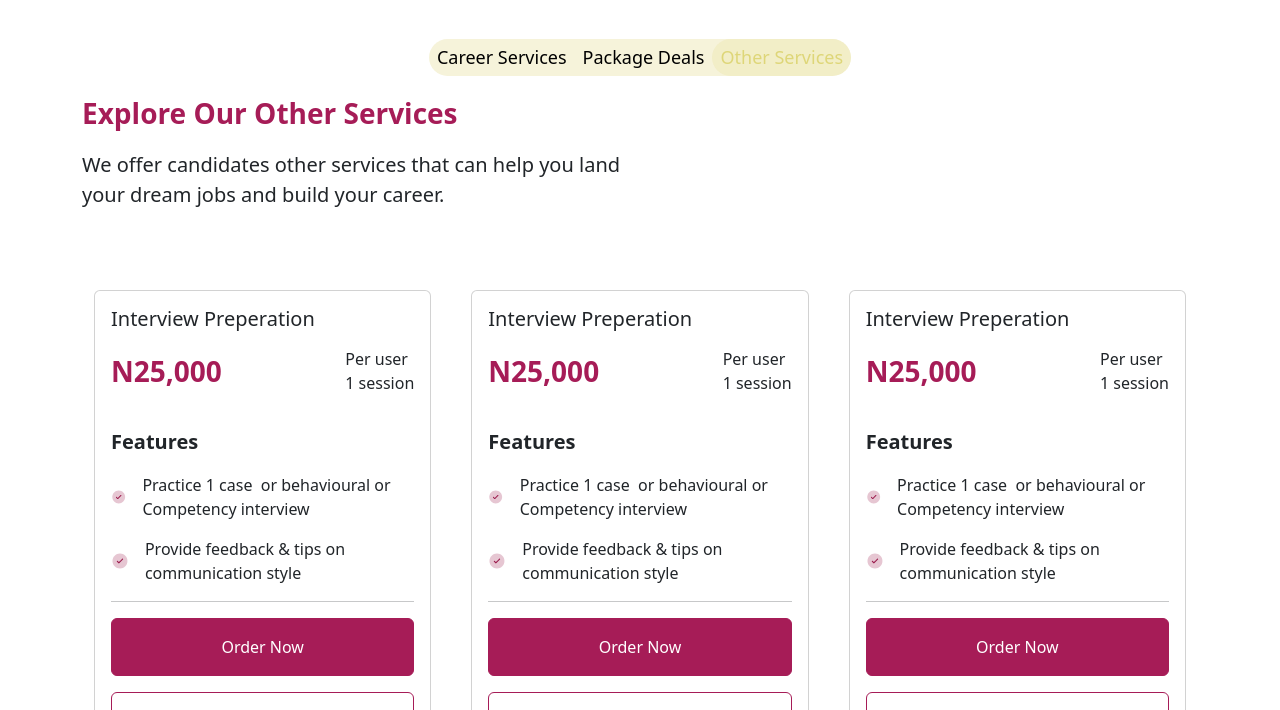
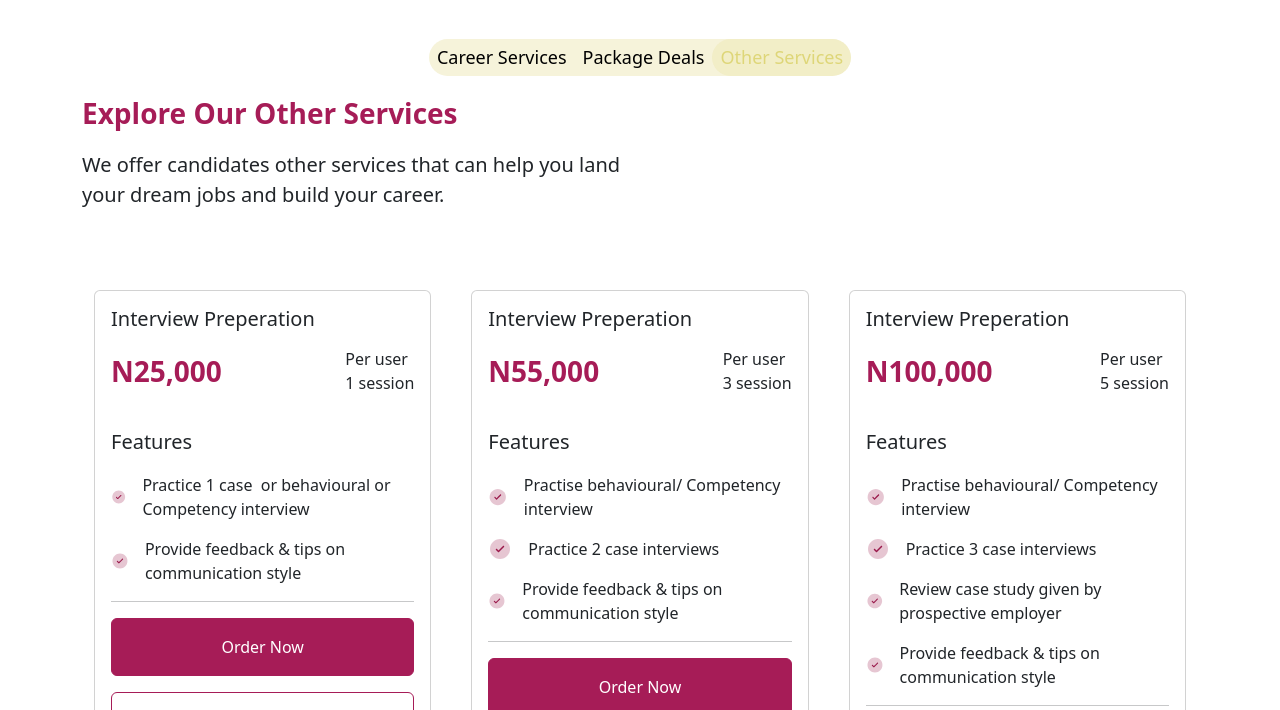
Before and after one commit to so2emma/TheCVRoom, a website: page services.html in a window 1280 px wide. Shown: the part 90-800 px from the top of the page. Drawn offline with nearby package versions, Linux system fonts and the light colour scheme.

Commit message:
little touches

```diff
--- a/sass/_checkout.scss
+++ b/sass/_checkout.scss
@@ -76,9 +76,9 @@ $primary: rgb(166, 28, 87);
   /* border-radius: 0.35rem; */
   /* padding: 1.5rem; */
 // }
-.form{
+// .form{
 
-}
+// }
 
 .form-step {
   display: none;
--- a/services.html
+++ b/services.html
@@ -5,11 +5,9 @@
     <meta charset="UTF-8" />
     <meta name="viewport" content="width=device-width, initial-scale=1.0" />
     <title>Document</title>
-
     <link href="https://cdn.jsdelivr.net/npm/bootstrap@5.3.3/dist/css/bootstrap.min.css" rel="stylesheet"
         integrity="sha384-QWTKZyjpPEjISv5WaRU9OFeRpok6YctnYmDr5pNlyT2bRjXh0JMhjY6hW+ALEwIH" crossorigin="anonymous">
     <link rel="stylesheet" href="css/main.css" />
-
 </head>
 
 <body>
@@ -75,23 +73,35 @@
                             <div class="card-body">
                                 <h5 class="card-title">Interview Preperation</h5>
                                 <span class="d-flex justify-content-between align-items-center my-3">
-                                <p class="fw-bold text-primary fs-3">N25,000</p> <p>Per user <br> 1 session</p>
+                                    <p class="fw-bold text-primary fs-3">N25,000</p>
+                                    <p>Per user <br> 1 session</p>
                                 </span>
                                 <span>
-                                <p class="fw-bold lead">Features</p>
+                                    <p class="fw-medium lead">Features</p>
                                     <span class="d-flex justify-content-between align-items-center mb-3">
-                                    <svg width="24" height="24" viewBox="0 0 24 24" fill="none" xmlns="http://www.w3.org/2000/svg">
-                                        <path opacity="0.5" d="M22 12C22 17.5228 17.5228 22 12 22C6.47715 22 2 17.5228 2 12C2 6.47715 6.47715 2 12 2C17.5228 2 22 6.47715 22 12Z" fill="#9A1A4B" fill-opacity="0.5"/>
-                                        <path d="M16.0303 8.96967C16.3232 9.26256 16.3232 9.73744 16.0303 10.0303L11.0303 15.0303C10.7374 15.3232 10.2626 15.3232 9.96967 15.0303L7.96967 13.0303C7.67678 12.7374 7.67678 12.2626 7.96967 11.9697C8.26256 11.6768 8.73744 11.6768 9.03033 11.9697L10.5 13.4393L12.7348 11.2045L14.9697 8.96967C15.2626 8.67678 15.7374 8.67678 16.0303 8.96967Z" fill="#9A1A4B"/>
+                                        <svg width="24" height="24" viewBox="0 0 24 24" fill="none"
+                                            xmlns="http://www.w3.org/2000/svg">
+                                            <path opacity="0.5"
+                                                d="M22 12C22 17.5228 17.5228 22 12 22C6.47715 22 2 17.5228 2 12C2 6.47715 6.47715 2 12 2C17.5228 2 22 6.47715 22 12Z"
+                                                fill="#9A1A4B" fill-opacity="0.5" />
+                                            <path
+                                                d="M16.0303 8.96967C16.3232 9.26256 16.3232 9.73744 16.0303 10.0303L11.0303 15.0303C10.7374 15.3232 10.2626 15.3232 9.96967 15.0303L7.96967 13.0303C7.67678 12.7374 7.67678 12.2626 7.96967 11.9697C8.26256 11.6768 8.73744 11.6768 9.03033 11.9697L10.5 13.4393L12.7348 11.2045L14.9697 8.96967C15.2626 8.67678 15.7374 8.67678 16.0303 8.96967Z"
+                                                fill="#9A1A4B" />
                                         </svg>
                                         <p class="mb-0 ms-3">
                                             Practice 1 case  or behavioural or  Competency interview
                                         </p>
                                     </span>
+
                                     <span class="d-flex justify-content-between align-items-center mb-3">
-                                    <svg width="24" height="24" viewBox="0 0 24 24" fill="none" xmlns="http://www.w3.org/2000/svg">
-                                        <path opacity="0.5" d="M22 12C22 17.5228 17.5228 22 12 22C6.47715 22 2 17.5228 2 12C2 6.47715 6.47715 2 12 2C17.5228 2 22 6.47715 22 12Z" fill="#9A1A4B" fill-opacity="0.5"/>
-                                        <path d="M16.0303 8.96967C16.3232 9.26256 16.3232 9.73744 16.0303 10.0303L11.0303 15.0303C10.7374 15.3232 10.2626 15.3232 9.96967 15.0303L7.96967 13.0303C7.67678 12.7374 7.67678 12.2626 7.96967 11.9697C8.26256 11.6768 8.73744 11.6768 9.03033 11.9697L10.5 13.4393L12.7348 11.2045L14.9697 8.96967C15.2626 8.67678 15.7374 8.67678 16.0303 8.96967Z" fill="#9A1A4B"/>
+                                        <svg width="24" height="24" viewBox="0 0 24 24" fill="none"
+                                            xmlns="http://www.w3.org/2000/svg">
+                                            <path opacity="0.5"
+                                                d="M22 12C22 17.5228 17.5228 22 12 22C6.47715 22 2 17.5228 2 12C2 6.47715 6.47715 2 12 2C17.5228 2 22 6.47715 22 12Z"
+                                                fill="#9A1A4B" fill-opacity="0.5" />
+                                            <path
+                                                d="M16.0303 8.96967C16.3232 9.26256 16.3232 9.73744 16.0303 10.0303L11.0303 15.0303C10.7374 15.3232 10.2626 15.3232 9.96967 15.0303L7.96967 13.0303C7.67678 12.7374 7.67678 12.2626 7.96967 11.9697C8.26256 11.6768 8.73744 11.6768 9.03033 11.9697L10.5 13.4393L12.7348 11.2045L14.9697 8.96967C15.2626 8.67678 15.7374 8.67678 16.0303 8.96967Z"
+                                                fill="#9A1A4B" />
                                         </svg>
                                         <p class="mb-0 ms-3">
                                             Provide feedback & tips on communication style
@@ -102,7 +112,8 @@
 
                                     <span>
                                         <a href="" class="btn btn-primary d-block text-center py-3 my-3">Order Now</a>
-                                    <a href="" class="btn btn-outline-primary d-block text-center py-3 my-3">Contact Sales</a>
+                                        <a href="" class="btn btn-outline-primary d-block text-center py-3 my-3">Contact
+                                            Sales</a>
                                     </span>
 
                                 </span>
@@ -117,23 +128,48 @@
                             <div class="card-body">
                                 <h5 class="card-title">Interview Preperation</h5>
                                 <span class="d-flex justify-content-between align-items-center my-3">
-                                <p class="fw-bold text-primary fs-3">N25,000</p> <p>Per user <br> 1 session</p>
+                                    <p class="fw-bold text-primary fs-3">N55,000</p>
+                                    <p>Per user <br> 3 session</p>
                                 </span>
                                 <span>
-                                <p class="fw-bold lead">Features</p>
+                                    <p class="fw-medium lead">Features</p>
                                     <span class="d-flex align-items-center mb-3">
-                                    <svg width="24" height="24" viewBox="0 0 24 24" fill="none" xmlns="http://www.w3.org/2000/svg">
-                                        <path opacity="0.5" d="M22 12C22 17.5228 17.5228 22 12 22C6.47715 22 2 17.5228 2 12C2 6.47715 6.47715 2 12 2C17.5228 2 22 6.47715 22 12Z" fill="#9A1A4B" fill-opacity="0.5"/>
-                                        <path d="M16.0303 8.96967C16.3232 9.26256 16.3232 9.73744 16.0303 10.0303L11.0303 15.0303C10.7374 15.3232 10.2626 15.3232 9.96967 15.0303L7.96967 13.0303C7.67678 12.7374 7.67678 12.2626 7.96967 11.9697C8.26256 11.6768 8.73744 11.6768 9.03033 11.9697L10.5 13.4393L12.7348 11.2045L14.9697 8.96967C15.2626 8.67678 15.7374 8.67678 16.0303 8.96967Z" fill="#9A1A4B"/>
+                                        <svg width="24" height="24" viewBox="0 0 24 24" fill="none"
+                                            xmlns="http://www.w3.org/2000/svg">
+                                            <path opacity="0.5"
+                                                d="M22 12C22 17.5228 17.5228 22 12 22C6.47715 22 2 17.5228 2 12C2 6.47715 6.47715 2 12 2C17.5228 2 22 6.47715 22 12Z"
+                                                fill="#9A1A4B" fill-opacity="0.5" />
+                                            <path
+                                                d="M16.0303 8.96967C16.3232 9.26256 16.3232 9.73744 16.0303 10.0303L11.0303 15.0303C10.7374 15.3232 10.2626 15.3232 9.96967 15.0303L7.96967 13.0303C7.67678 12.7374 7.67678 12.2626 7.96967 11.9697C8.26256 11.6768 8.73744 11.6768 9.03033 11.9697L10.5 13.4393L12.7348 11.2045L14.9697 8.96967C15.2626 8.67678 15.7374 8.67678 16.0303 8.96967Z"
+                                                fill="#9A1A4B" />
                                         </svg>
                                         <p class="mb-0 ms-3">
-                                            Practice 1 case  or behavioural or  Competency interview
+                                            Practise behavioural/ Competency interview
                                         </p>
                                     </span>
                                     <span class="d-flex align-items-center mb-3">
-                                    <svg width="24" height="24" viewBox="0 0 24 24" fill="none" xmlns="http://www.w3.org/2000/svg">
-                                        <path opacity="0.5" d="M22 12C22 17.5228 17.5228 22 12 22C6.47715 22 2 17.5228 2 12C2 6.47715 6.47715 2 12 2C17.5228 2 22 6.47715 22 12Z" fill="#9A1A4B" fill-opacity="0.5"/>
-                                        <path d="M16.0303 8.96967C16.3232 9.26256 16.3232 9.73744 16.0303 10.0303L11.0303 15.0303C10.7374 15.3232 10.2626 15.3232 9.96967 15.0303L7.96967 13.0303C7.67678 12.7374 7.67678 12.2626 7.96967 11.9697C8.26256 11.6768 8.73744 11.6768 9.03033 11.9697L10.5 13.4393L12.7348 11.2045L14.9697 8.96967C15.2626 8.67678 15.7374 8.67678 16.0303 8.96967Z" fill="#9A1A4B"/>
+                                        <svg width="24" height="24" viewBox="0 0 24 24" fill="none"
+                                            xmlns="http://www.w3.org/2000/svg">
+                                            <path opacity="0.5"
+                                                d="M22 12C22 17.5228 17.5228 22 12 22C6.47715 22 2 17.5228 2 12C2 6.47715 6.47715 2 12 2C17.5228 2 22 6.47715 22 12Z"
+                                                fill="#9A1A4B" fill-opacity="0.5" />
+                                            <path
+                                                d="M16.0303 8.96967C16.3232 9.26256 16.3232 9.73744 16.0303 10.0303L11.0303 15.0303C10.7374 15.3232 10.2626 15.3232 9.96967 15.0303L7.96967 13.0303C7.67678 12.7374 7.67678 12.2626 7.96967 11.9697C8.26256 11.6768 8.73744 11.6768 9.03033 11.9697L10.5 13.4393L12.7348 11.2045L14.9697 8.96967C15.2626 8.67678 15.7374 8.67678 16.0303 8.96967Z"
+                                                fill="#9A1A4B" />
+                                        </svg>
+                                        <p class="mb-0 ms-3">
+                                            Practice 2 case interviews
+                                        </p>
+                                    </span>
+                                    <span class="d-flex align-items-center mb-3">
+                                        <svg width="24" height="24" viewBox="0 0 24 24" fill="none"
+                                            xmlns="http://www.w3.org/2000/svg">
+                                            <path opacity="0.5"
+                                                d="M22 12C22 17.5228 17.5228 22 12 22C6.47715 22 2 17.5228 2 12C2 6.47715 6.47715 2 12 2C17.5228 2 22 6.47715 22 12Z"
+                                                fill="#9A1A4B" fill-opacity="0.5" />
+                                            <path
+                                                d="M16.0303 8.96967C16.3232 9.26256 16.3232 9.73744 16.0303 10.0303L11.0303 15.0303C10.7374 15.3232 10.2626 15.3232 9.96967 15.0303L7.96967 13.0303C7.67678 12.7374 7.67678 12.2626 7.96967 11.9697C8.26256 11.6768 8.73744 11.6768 9.03033 11.9697L10.5 13.4393L12.7348 11.2045L14.9697 8.96967C15.2626 8.67678 15.7374 8.67678 16.0303 8.96967Z"
+                                                fill="#9A1A4B" />
                                         </svg>
                                         <p class="mb-0 ms-3">
                                             Provide feedback & tips on communication style
@@ -144,7 +180,8 @@
 
                                     <span>
                                         <a href="" class="btn btn-primary d-block text-center py-3 my-3">Order Now</a>
-                                    <a href="" class="btn btn-outline-primary d-block text-center py-3 my-3">Contact Sales</a>
+                                        <a href="" class="btn btn-outline-primary d-block text-center py-3 my-3">Contact
+                                            Sales</a>
                                     </span>
 
                                 </span>
@@ -158,23 +195,63 @@
                             <div class="card-body">
                                 <h5 class="card-title">Interview Preperation</h5>
                                 <span class="d-flex justify-content-between align-items-center my-3">
-                                <p class="fw-bold text-primary fs-3">N25,000</p> <p>Per user <br> 1 session</p>
+                                    <p class="fw-bold text-primary fs-3">N100,000</p>
+                                    <p>Per user <br> 5 session</p>
                                 </span>
                                 <span>
-                                <p class="fw-bold lead">Features</p>
+                                    <p class="fw-medium lead">Features</p>
                                     <span class="d-flex align-items-center mb-3">
-                                    <svg width="24" height="24" viewBox="0 0 24 24" fill="none" xmlns="http://www.w3.org/2000/svg">
-                                        <path opacity="0.5" d="M22 12C22 17.5228 17.5228 22 12 22C6.47715 22 2 17.5228 2 12C2 6.47715 6.47715 2 12 2C17.5228 2 22 6.47715 22 12Z" fill="#9A1A4B" fill-opacity="0.5"/>
-                                        <path d="M16.0303 8.96967C16.3232 9.26256 16.3232 9.73744 16.0303 10.0303L11.0303 15.0303C10.7374 15.3232 10.2626 15.3232 9.96967 15.0303L7.96967 13.0303C7.67678 12.7374 7.67678 12.2626 7.96967 11.9697C8.26256 11.6768 8.73744 11.6768 9.03033 11.9697L10.5 13.4393L12.7348 11.2045L14.9697 8.96967C15.2626 8.67678 15.7374 8.67678 16.0303 8.96967Z" fill="#9A1A4B"/>
+                                        <svg width="24" height="24" viewBox="0 0 24 24" fill="none"
+                                            xmlns="http://www.w3.org/2000/svg">
+                                            <path opacity="0.5"
+                                                d="M22 12C22 17.5228 17.5228 22 12 22C6.47715 22 2 17.5228 2 12C2 6.47715 6.47715 2 12 2C17.5228 2 22 6.47715 22 12Z"
+                                                fill="#9A1A4B" fill-opacity="0.5" />
+                                            <path
+                                                d="M16.0303 8.96967C16.3232 9.26256 16.3232 9.73744 16.0303 10.0303L11.0303 15.0303C10.7374 15.3232 10.2626 15.3232 9.96967 15.0303L7.96967 13.0303C7.67678 12.7374 7.67678 12.2626 7.96967 11.9697C8.26256 11.6768 8.73744 11.6768 9.03033 11.9697L10.5 13.4393L12.7348 11.2045L14.9697 8.96967C15.2626 8.67678 15.7374 8.67678 16.0303 8.96967Z"
+                                                fill="#9A1A4B" />
                                         </svg>
                                         <p class="mb-0 ms-3">
-                                            Practice 1 case  or behavioural or  Competency interview
+                                            Practise behavioural/ Competency interview
                                         </p>
                                     </span>
                                     <span class="d-flex align-items-center mb-3">
-                                    <svg width="24" height="24" viewBox="0 0 24 24" fill="none" xmlns="http://www.w3.org/2000/svg">
-                                        <path opacity="0.5" d="M22 12C22 17.5228 17.5228 22 12 22C6.47715 22 2 17.5228 2 12C2 6.47715 6.47715 2 12 2C17.5228 2 22 6.47715 22 12Z" fill="#9A1A4B" fill-opacity="0.5"/>
-                                        <path d="M16.0303 8.96967C16.3232 9.26256 16.3232 9.73744 16.0303 10.0303L11.0303 15.0303C10.7374 15.3232 10.2626 15.3232 9.96967 15.0303L7.96967 13.0303C7.67678 12.7374 7.67678 12.2626 7.96967 11.9697C8.26256 11.6768 8.73744 11.6768 9.03033 11.9697L10.5 13.4393L12.7348 11.2045L14.9697 8.96967C15.2626 8.67678 15.7374 8.67678 16.0303 8.96967Z" fill="#9A1A4B"/>
+                                        <svg width="24" height="24" viewBox="0 0 24 24" fill="none"
+                                            xmlns="http://www.w3.org/2000/svg">
+                                            <path opacity="0.5"
+                                                d="M22 12C22 17.5228 17.5228 22 12 22C6.47715 22 2 17.5228 2 12C2 6.47715 6.47715 2 12 2C17.5228 2 22 6.47715 22 12Z"
+                                                fill="#9A1A4B" fill-opacity="0.5" />
+                                            <path
+                                                d="M16.0303 8.96967C16.3232 9.26256 16.3232 9.73744 16.0303 10.0303L11.0303 15.0303C10.7374 15.3232 10.2626 15.3232 9.96967 15.0303L7.96967 13.0303C7.67678 12.7374 7.67678 12.2626 7.96967 11.9697C8.26256 11.6768 8.73744 11.6768 9.03033 11.9697L10.5 13.4393L12.7348 11.2045L14.9697 8.96967C15.2626 8.67678 15.7374 8.67678 16.0303 8.96967Z"
+                                                fill="#9A1A4B" />
+                                        </svg>
+                                        <p class="mb-0 ms-3">
+                                            Practice 3 case interviews
+                                        </p>
+                                    </span>
+                                    <span class="d-flex align-items-center mb-3">
+                                        <svg width="24" height="24" viewBox="0 0 24 24" fill="none"
+                                            xmlns="http://www.w3.org/2000/svg">
+                                            <path opacity="0.5"
+                                                d="M22 12C22 17.5228 17.5228 22 12 22C6.47715 22 2 17.5228 2 12C2 6.47715 6.47715 2 12 2C17.5228 2 22 6.47715 22 12Z"
+                                                fill="#9A1A4B" fill-opacity="0.5" />
+                                            <path
+                                                d="M16.0303 8.96967C16.3232 9.26256 16.3232 9.73744 16.0303 10.0303L11.0303 15.0303C10.7374 15.3232 10.2626 15.3232 9.96967 15.0303L7.96967 13.0303C7.67678 12.7374 7.67678 12.2626 7.96967 11.9697C8.26256 11.6768 8.73744 11.6768 9.03033 11.9697L10.5 13.4393L12.7348 11.2045L14.9697 8.96967C15.2626 8.67678 15.7374 8.67678 16.0303 8.96967Z"
+                                                fill="#9A1A4B" />
+                                        </svg>
+                                        <p class="mb-0 ms-3">
+                                            Review case study given by prospective employer
+                                        </p>
+                                    </span>
+
+                                    <span class="d-flex align-items-center mb-3">
+                                        <svg width="24" height="24" viewBox="0 0 24 24" fill="none"
+                                            xmlns="http://www.w3.org/2000/svg">
+                                            <path opacity="0.5"
+                                                d="M22 12C22 17.5228 17.5228 22 12 22C6.47715 22 2 17.5228 2 12C2 6.47715 6.47715 2 12 2C17.5228 2 22 6.47715 22 12Z"
+                                                fill="#9A1A4B" fill-opacity="0.5" />
+                                            <path
+                                                d="M16.0303 8.96967C16.3232 9.26256 16.3232 9.73744 16.0303 10.0303L11.0303 15.0303C10.7374 15.3232 10.2626 15.3232 9.96967 15.0303L7.96967 13.0303C7.67678 12.7374 7.67678 12.2626 7.96967 11.9697C8.26256 11.6768 8.73744 11.6768 9.03033 11.9697L10.5 13.4393L12.7348 11.2045L14.9697 8.96967C15.2626 8.67678 15.7374 8.67678 16.0303 8.96967Z"
+                                                fill="#9A1A4B" />
                                         </svg>
                                         <p class="mb-0 ms-3">
                                             Provide feedback & tips on communication style
@@ -185,7 +262,8 @@
 
                                     <span>
                                         <a href="" class="btn btn-primary d-block text-center py-3 my-3">Order Now</a>
-                                    <a href="" class="btn btn-outline-primary d-block text-center py-3 my-3">Contact Sales</a>
+                                        <a href="" class="btn btn-outline-primary d-block text-center py-3 my-3">Contact
+                                            Sales</a>
                                     </span>
 
                                 </span>
```
Lines whose indentation alone changed are shown as unchanged.
